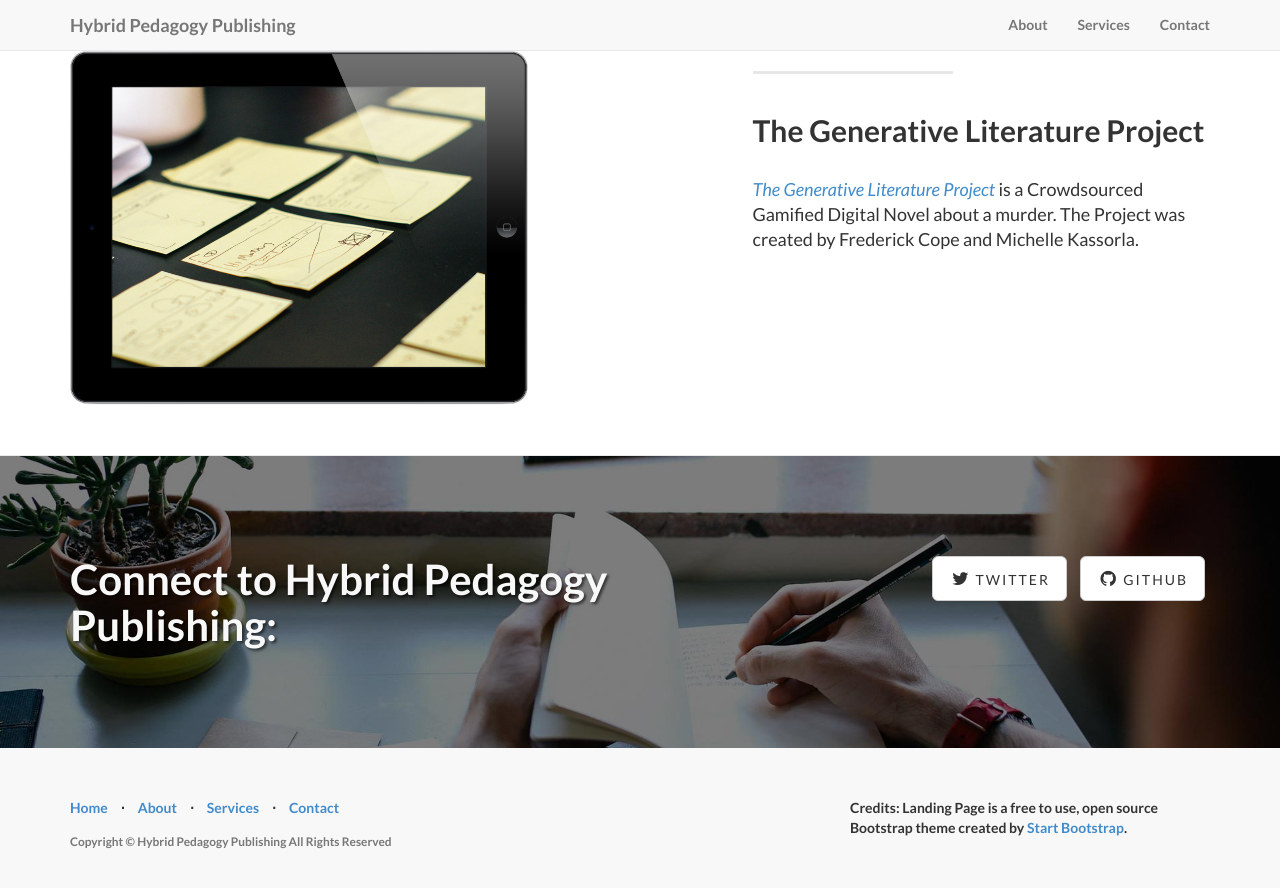
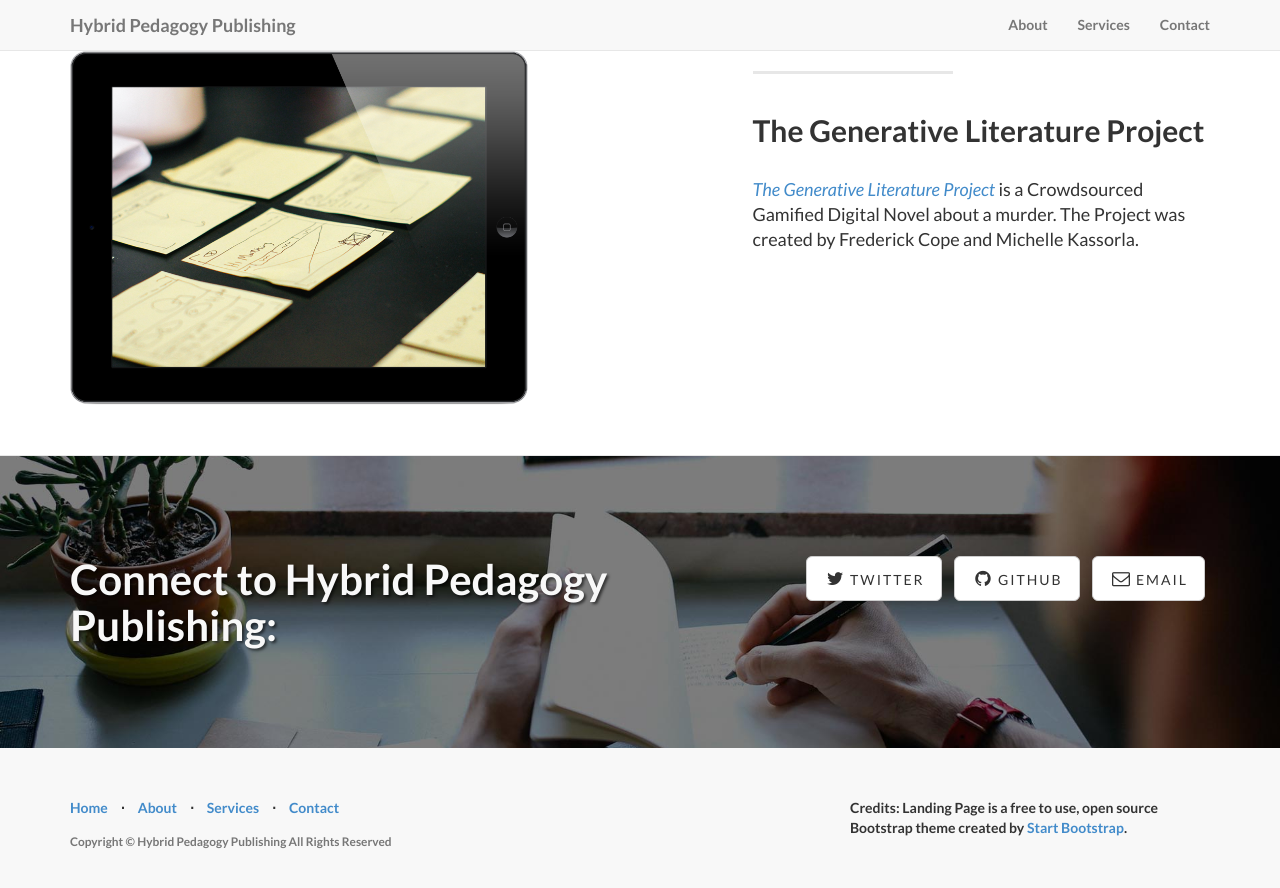
Before and after one commit to HybridPedagogyPublishing/HybridPedagogyPublishing.github.io, a Jekyll site: the page built from index.html, in a window 1280 px wide and 900 px high, scrolled down 2141 px. Shown: the top 888 px of the window. Built offline with Jekyll 4.4.1, drawn with Linux system fonts in a browser that asks for light colours.

Commit message:
email icon

```diff
--- a/_includes/contact.html
+++ b/_includes/contact.html
@@ -13,6 +13,9 @@
                         <a href="{{ social.url }}" class="btn btn-default btn-lg"><i class="fa fa-{{ social.title }} fa-fw"></i> <span class="network-name">{{ social.title }}</span></a>
                     </li>
                     {% endfor %}
+                        <li>
+                            <a href="mailto:publishing@hybridpedagogy.org" class="btn btn-default btn-lg"><i class="fa fa-envelope-o fa-fw"></i> <span class="network-name">email</span></a>
+                        </li>
                 </ul>
             </div>
         </div>
```
